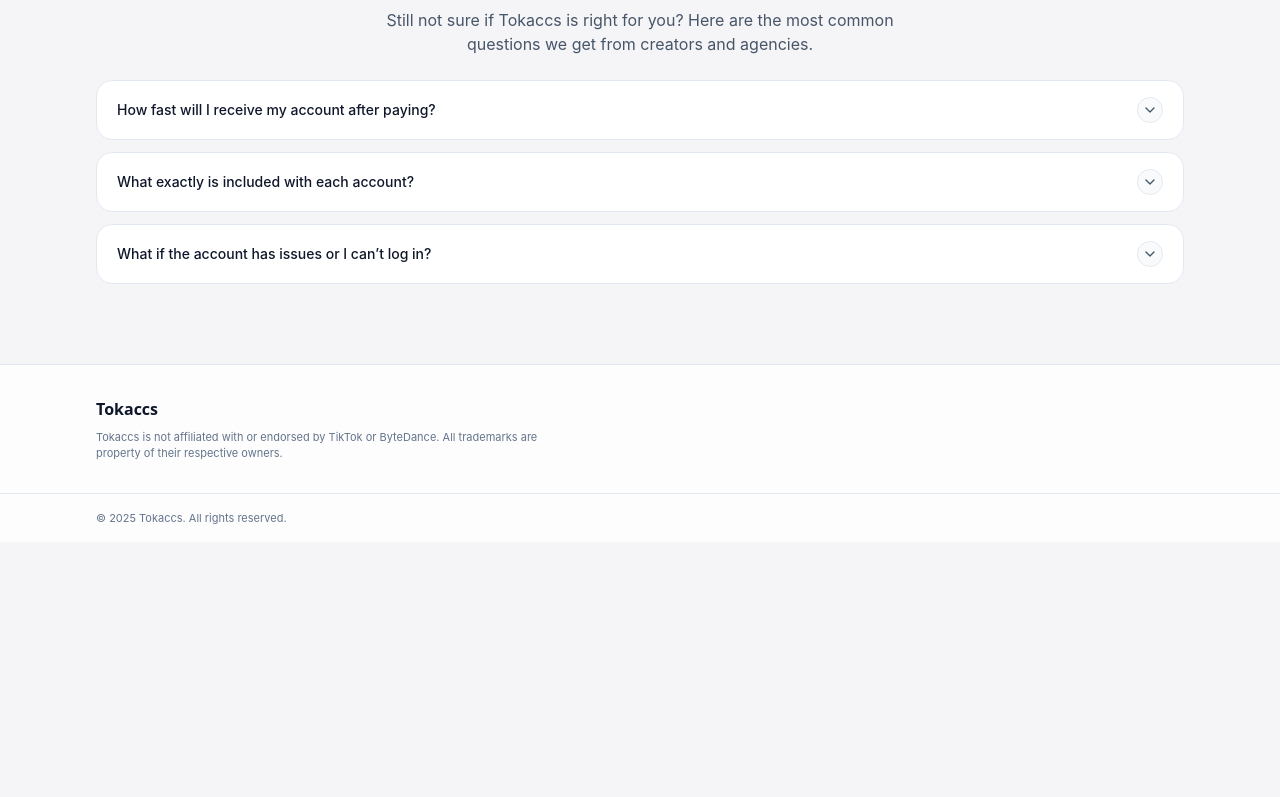
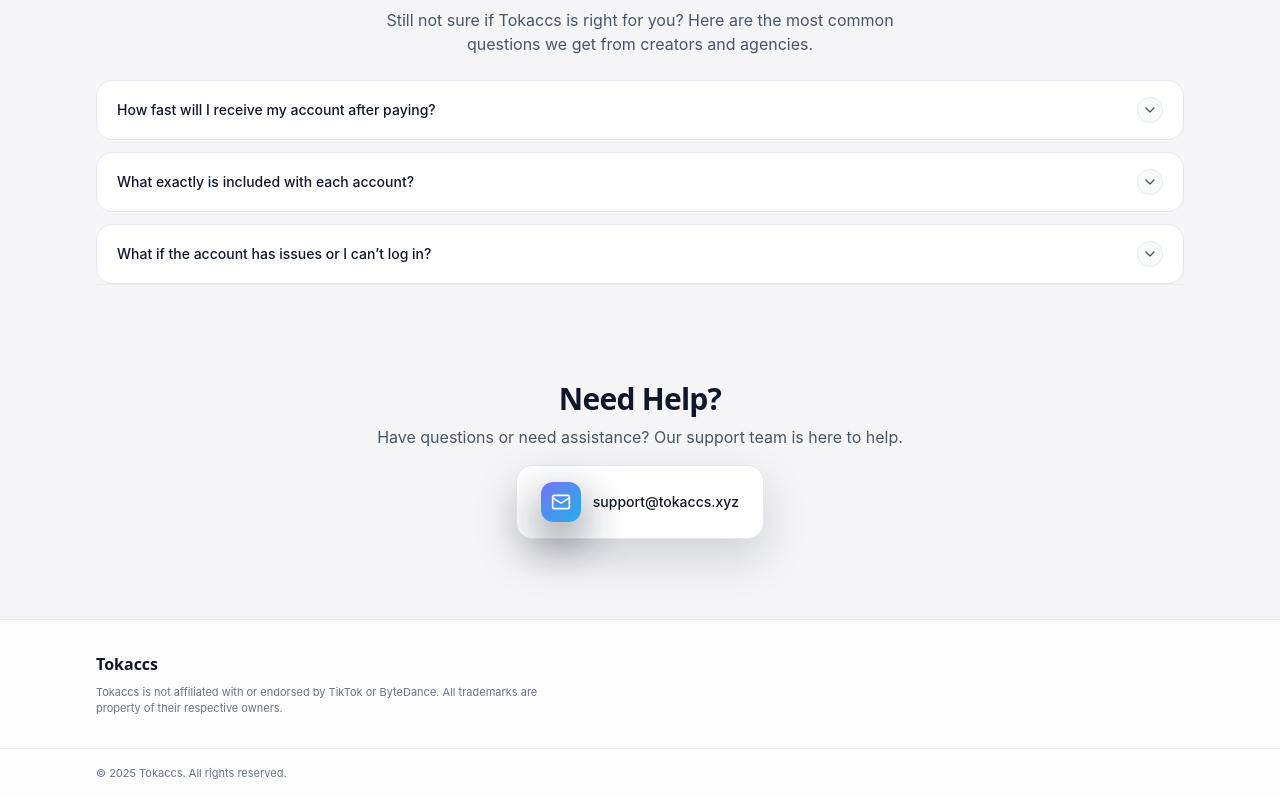
Before and after one commit to nowtoday2053/Tokhub, a React (Vite) app: page / in a window 1280 px wide. Shown: the part 2685-3482 px from the top of the page. Before the commit the page ends 3227 px from the top, so only its background shows below. Built offline with nearby package versions, Linux system fonts and the light colour scheme.

Commit message:
Add support section and Datafa.st analytics script

```diff
--- a/index.html
+++ b/index.html
@@ -4,6 +4,12 @@
     <meta charset="UTF-8" />
     <title>Premium U.S. TikTok Accounts | Tokaccs</title>
     <meta name="viewport" content="width=device-width, initial-scale=1" />
+    <script
+      defer
+      data-website-id="dfid_I3xiELKLMDm07si4AEOLI"
+      data-domain="tokaccs.xyz"
+      src="https://datafa.st/js/script.js">
+    </script>
   </head>
   <body class="bg-[#f5f5f7]">
     <div id="root"></div>
--- a/src/App.tsx
+++ b/src/App.tsx
@@ -6,6 +6,7 @@
   Bolt,
   Headphones,
   Lock,
+  Mail,
   ShieldCheck,
   Sparkles,
   Timer,
@@ -401,6 +402,31 @@
             />
           </div>
         </section>
+
+        {/* Support Section */}
+        <section id="support" className="space-y-6 border-t border-slate-200/60 pt-24 text-center">
+          <div className="flex flex-col items-center gap-4">
+            <div>
+              <h2 className="font-display text-2xl font-semibold tracking-tight text-slate-900 sm:text-3xl">
+                Need Help?
+              </h2>
+              <p className="mt-2 max-w-xl text-sm text-slate-600 sm:text-base mx-auto">
+                Have questions or need assistance? Our support team is here to help.
+              </p>
+            </div>
+            <motion.a
+              href="mailto:support@tokaccs.xyz"
+              whileHover={{ scale: 1.02 }}
+              whileTap={{ scale: 0.98 }}
+              className="group inline-flex items-center gap-3 rounded-2xl border border-slate-200 bg-white px-6 py-4 text-sm font-medium text-slate-900 shadow-[0_18px_45px_rgba(15,23,42,0.16)] transition-all hover:border-slate-300 hover:shadow-[0_20px_50px_rgba(15,23,42,0.2)]"
+            >
+              <span className="inline-flex h-10 w-10 items-center justify-center rounded-xl bg-gradient-to-br from-indigo-500/90 to-sky-500/90 text-white shadow-soft">
+                <Mail className="h-5 w-5" />
+              </span>
+              <span>support@tokaccs.xyz</span>
+            </motion.a>
+          </div>
+        </section>
       </main>
 
       {/* Footer */}
```
